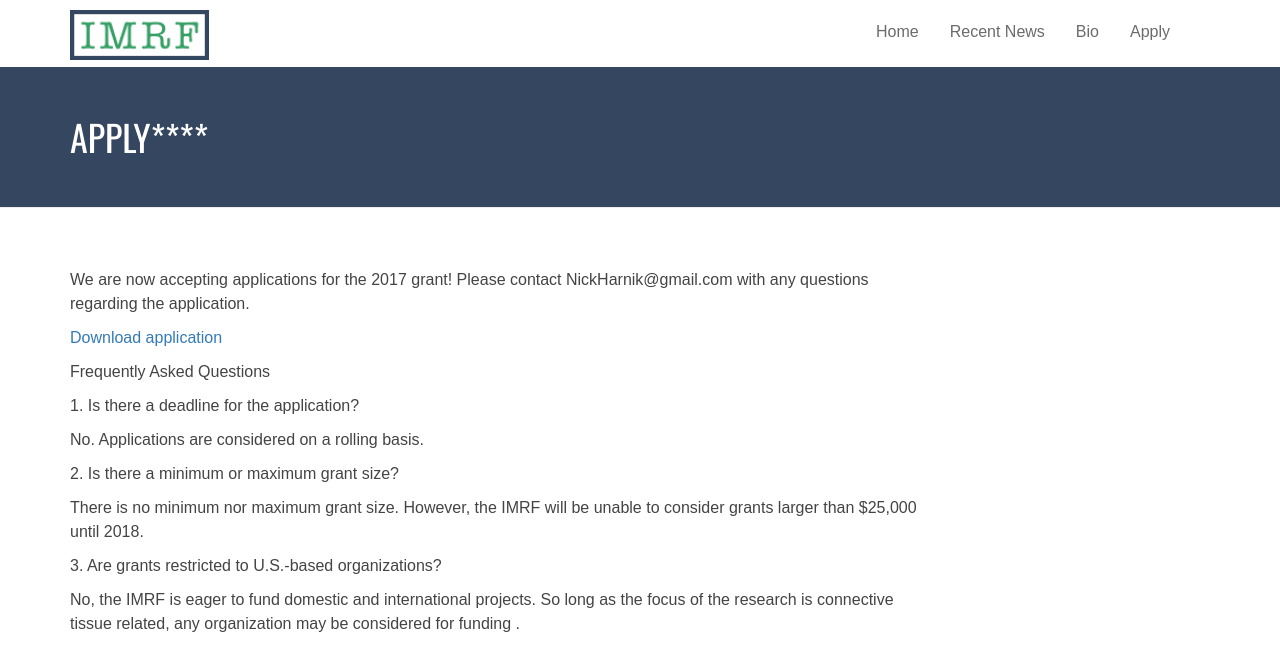
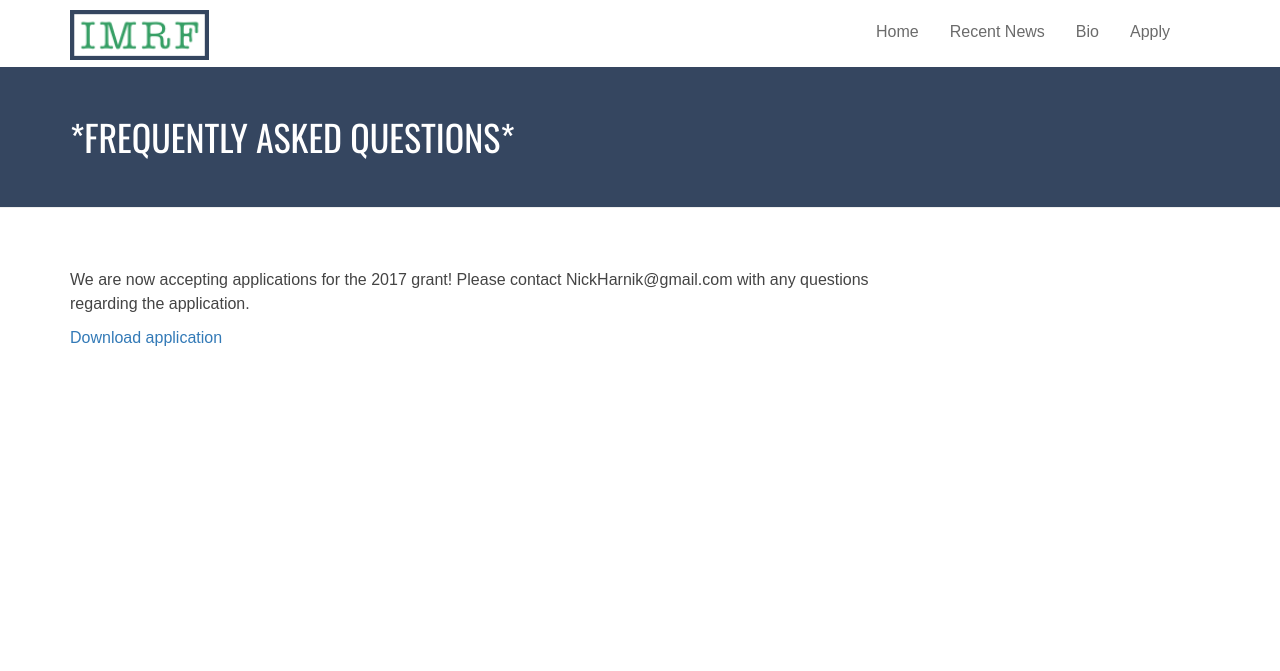
Before and after one commit to tstrand/mandlfoundation, a Jekyll site: the page built from apply.markdown, in a window 1280 px wide. Shown: the top 671 px of the page. Built offline with Jekyll 4.4.1, drawn with Linux system fonts in a browser that asks for light colours; nearby versions of some CDN libraries; library files that are not in the unit come from our copies.

Commit message:
Updated Apply

```diff
--- a/apply.markdown
+++ b/apply.markdown
@@ -2,19 +2,21 @@
 title: Apply
 permalink: "/apply"
 position: 3
-hero-text: Apply****
+hero-text: "*Frequently Asked Questions*"
 body1: |+
   <p>We are now accepting applications for the 2017 grant! Please contact NickHarnik@gmail.com with any questions regarding the application.</p>
 
   <p><a href="/uploads/Grant%20Application%20of%20Organizations-2469b3.docx" target="_blank">Download application</a></p>
 
-  <p>                 </p>
-  <p>                 </p>
-  <p>                  </p>
 
 
-  <p>Frequently Asked Questions</p>
 
+
+
+
+
+
+FAQs: |-
   <p>1. Is there a deadline for the application?</p>
   <p>      No. Applications are considered on a rolling basis. </p>
 
```
Also changed, not shown: other parts of apply.markdown (+0 -6 lines).
